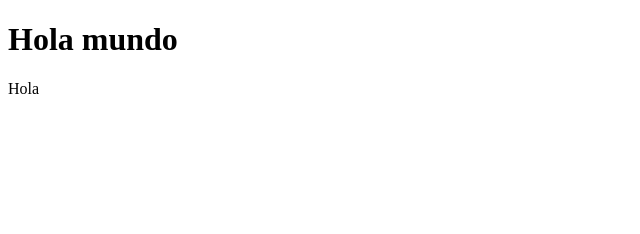
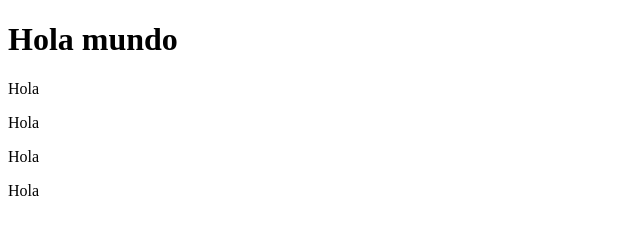
Before and after one commit to andresfeliper3/aprendiendogithub, a plain HTML site: page index.html in a window 1280 px wide. Shown: the whole page, without its empty margins (0-640 px from the left). Drawn offline with Linux system fonts and the light colour scheme.

Commit message:
mas parrafos y se escribio en el readme

```diff
--- a/index.html
+++ b/index.html
@@ -9,5 +9,8 @@
 <body>
     <h1>Hola mundo</h1>
    <p>Hola</p>
+   <p>Hola</p>
+   <p>Hola</p>
+   <p>Hola</p>
 </body>
 </html>
```
Also changed, not shown: 1 other file.
